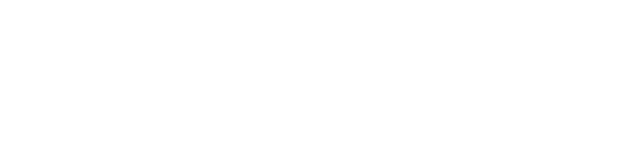
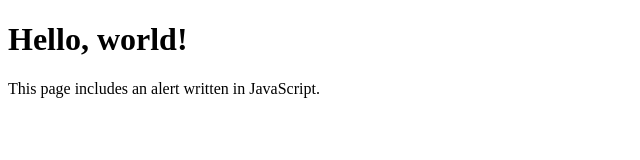
Before and after one commit to skyleharvey/js_tutorial, a plain HTML site: page index.html in a window 1280 px wide. Shown: the whole page, without its empty margins (0-640 px from the left). Drawn offline with Linux system fonts and the light colour scheme.

Commit message:
Add a JavaScript 'hello, world'

```diff
--- a/index.html
+++ b/index.html
@@ -1,9 +1,13 @@
 <!DOCTYPE html>
   <head>
+    <title>Learn Enough JavaScript</title>
     <meta charset="utf-8">
-    <title></title>
+    <script>
+      alert("Hello, world!");
+    </script>
   </head>
   <body>
-
+    <h1>Hello, world!</h1>
+    <p>This page includes an alert written in JavaScript.</p>
   </body>
 </html>
```
